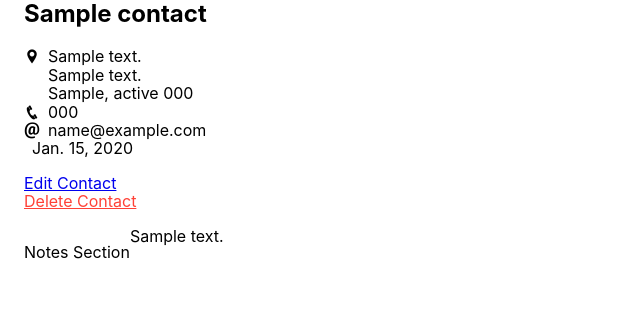
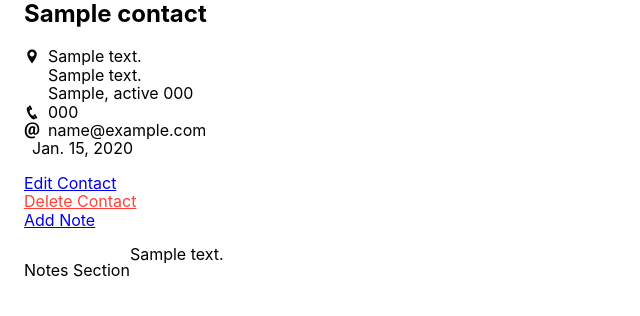
Before and after one commit to Momentum-Team-13/django-uptact-Anle97, a Django app: page /contacts/1/ in a window 1280 px wide. Shown: the part 166-482 px from the top of the page, without its empty margins (0-640 px from the left). Run offline with Django 3.2, Linux system fonts and the light colour scheme; tables that the repository leaves empty hold one stand-in row (values such as "Sample post").

Commit message:
Completed Uptact project, all tasks complete

```diff
--- a/contacts/views.py
+++ b/contacts/views.py
@@ -1,8 +1,8 @@
 from django.shortcuts import render, redirect, get_object_or_404
 from .models import Contact
 from .forms import ContactForm
-# from .forms import NoteForm
-# from .models import Note
+from .forms import NoteForm
+from .models import Note
 
 
 # Create your views here.
@@ -54,3 +54,20 @@ def contact_detail(request, pk):
 
     return render(request,"contacts/contact_detail.html",
         {"contact": contact})
+
+
+def add_note(request, pk):
+    contact = get_object_or_404(Contact, pk=pk)
+    if request.method == 'GET':
+        form = NoteForm()
+    else:
+        form = NoteForm(data=request.POST)
+        if form.is_valid():
+            new_note = form.save(commit=False)
+            new_note.contact = contact
+            new_note.save()
+            return redirect(to='contact_detail', pk=pk)
+    return render(request, "contacts/add_note.html", {
+        "form": form,
+        "contact": contact
+    })
--- a/templates/contacts/contact_detail.html
+++ b/templates/contacts/contact_detail.html
@@ -43,7 +43,8 @@
 
     <p>
       <a href="{% url 'edit_contact' pk=contact.pk %}">Edit Contact</a><br>
-      <a class="red" href="{% url 'delete_contact' pk=contact.pk %}">Delete Contact</a>
+      <a class="red" href="{% url 'delete_contact' pk=contact.pk %}">Delete Contact</a><br>
+      <a href="{% url 'add_note' pk=contact.pk %}">Add Note</a>
     </p>
 
     <div class="flex">
--- a/templates/contacts/list_contacts.html
+++ b/templates/contacts/list_contacts.html
@@ -47,7 +47,7 @@
       <a class="red" href="{% url 'delete_contact' pk=contact.pk %}">Delete Contact</a><br>
       <a href="{% url 'contact_detail' pk=contact.pk %}">Contact Details</a>
     </p>
+
+  {% endfor %}
   </div>
-  {% endfor %}
-</div>
 {% endblock %}
--- a/uptact/urls.py
+++ b/uptact/urls.py
@@ -29,6 +29,8 @@ urlpatterns = [
          contacts_views.delete_contact,
          name='delete_contact'),
     path('contacts/<int:pk>/', contacts_views.contact_detail, name='contact_detail'),
+    path('contacts/<int:pk>/notes/', contacts_views.add_note, name='add_note'),
+
 ]
 
 if settings.DEBUG:
```
Also changed, not shown: templates/contacts/add_note.html (added, +15 -0 lines).
